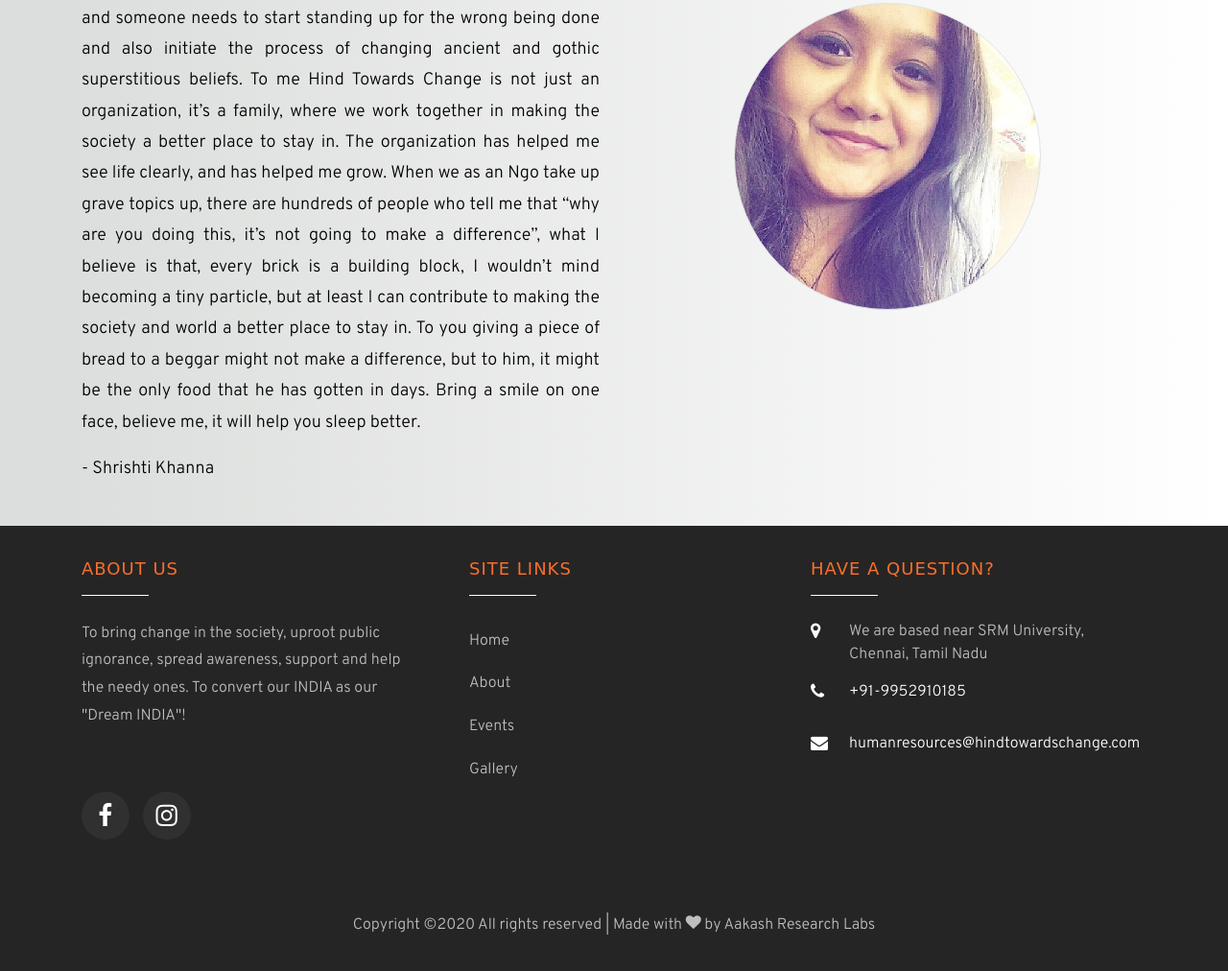
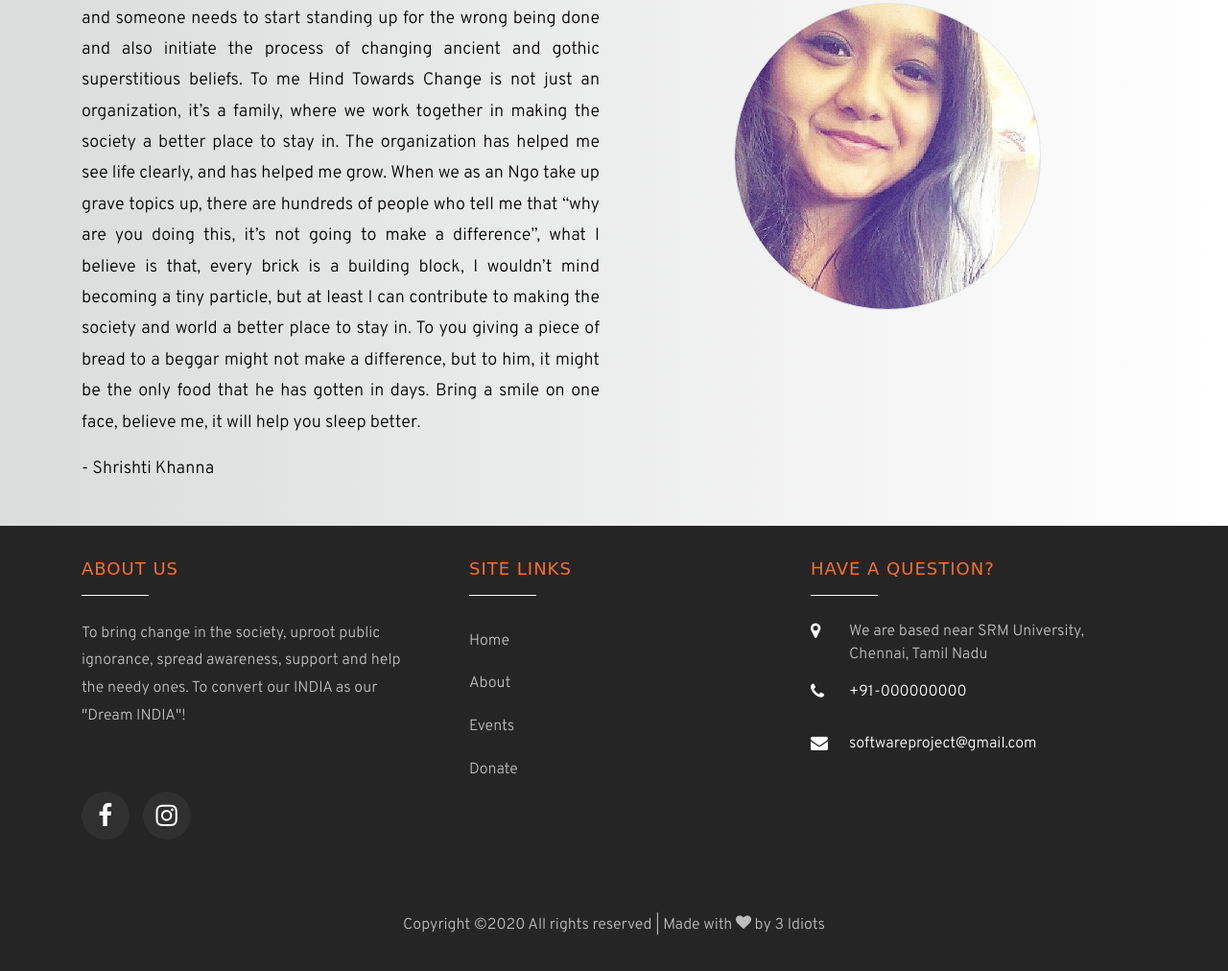
Before and after one commit to aadimangla/Software, a plain HTML site: page about.html in a window 1280 px wide. Shown: the part 2851-3863 px from the top of the page at 96% size. Drawn offline with Linux system fonts and the light colour scheme; some packages are replaced by stand-ins of ours; no server answers; files whose address does not match are found by name; a web font is replaced by a local one.

Commit message:
Update about.html

```diff
--- a/about.html
+++ b/about.html
@@ -178,7 +178,7 @@
                 <li><a href="about.html" class="py-2 d-block">About</a></li>
 
                 <li><a href="event.html" class="py-2 d-block">Events</a></li>
-				<li><a href="gallery.html" class="py-2 d-block">Gallery</a></li>
+				<li><a href="donate.html" class="py-2 d-block">Donate</a></li>
 
               </ul>
             </div>
@@ -189,8 +189,8 @@
             	<div class="block-23 mb-3">
 	              <ul>
 	                <li><span class="icon icon-map-marker"></span><span class="text">We are based near SRM University, Chennai, Tamil Nadu </span></li>
-	                <li><a href="https://www.truecaller.com"><span class="icon icon-phone"></span><span class="text">+91-9952910185</span></a></li>
-	                <li><a href="mailto:humanresources@hindtowardschange.com"><span class="icon icon-envelope"></span><span class="text"> humanresources@hindtowardschange.com</span></a></li>
+	                <li><a href="https://www.truecaller.com"><span class="icon icon-phone"></span><span class="text">+91-000000000</span></a></li>
+	                <li><a href="mailto:softwareproject@gmail.com"><span class="icon icon-envelope"></span><span class="text"> softwareproject@gmail.com</span></a></li>
 	              </ul>
 	            </div>
             </div>
@@ -200,7 +200,7 @@
           <div class="col-md-12 text-center">
 
             <p>
-  Copyright &copy;<script>document.write(new Date().getFullYear());</script> All rights reserved | Made with <i class="icon-heart" aria-hidden="true"></i> by <a href="http://www.aakashresearchlabs.in" target="_blank">Aakash Research Labs</a>
+  Copyright &copy;<script>document.write(new Date().getFullYear());</script> All rights reserved | Made with <i class="icon-heart" aria-hidden="true"></i> by <a href="https://www.linkedin.com/in/aditya-mangla11/" target="_blank">3 Idiots</a>
   </p>
           </div>
         </div>
```
